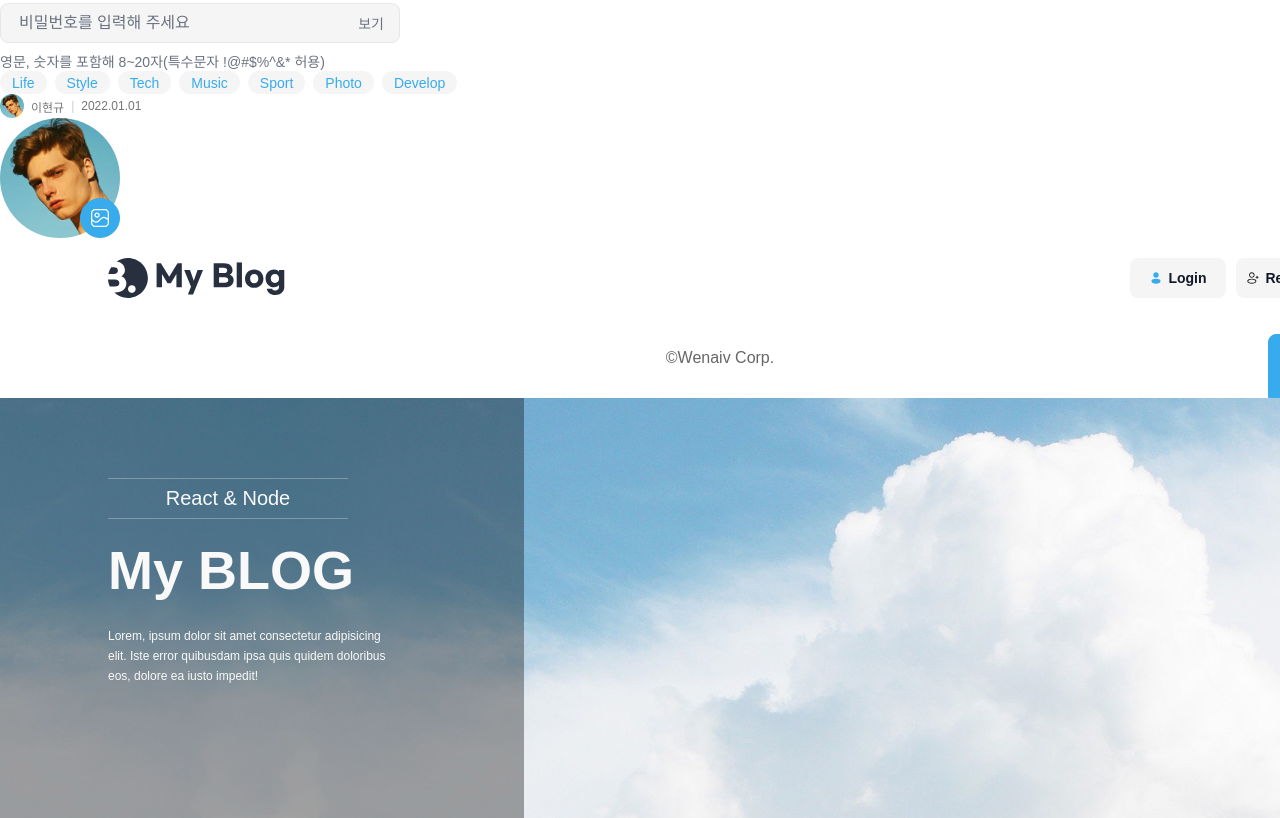
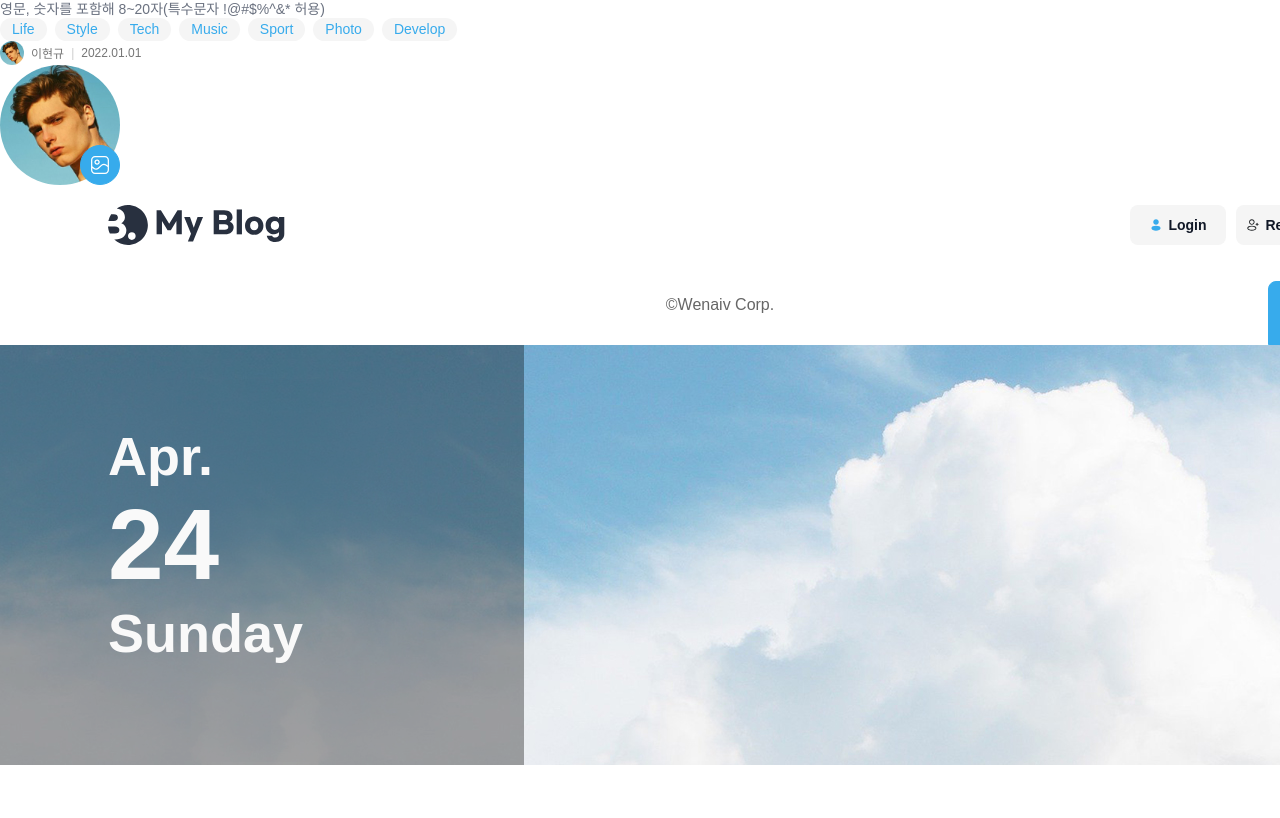
Before and after one commit to lhk0721/wenivBlog, a React (Vite) app in the folder app/: page / in a window 1280 px wide. Shown: the part 561-1379 px from the top of the page. After the commit the page ends 1326 px from the top, so only its background shows below. Built offline with nearby package versions, Linux system fonts and the light colour scheme; a web font is replaced by a local one.

Commit message:
배너 컴포넌트 구현 완료

```diff
--- a/app/src/App.jsx
+++ b/app/src/App.jsx
@@ -140,7 +140,12 @@ function App() {
 
             <Footer/>
 
-            <Banner/>
+            <Banner
+                variant={'post'}
+                postDay={'Apr.'}
+                postMonth={'24'}
+                postWeekday={'Sunday'}
+            />
 
         </BrowserRouter>
     )
--- a/app/src/assets/styles/variables.css
+++ b/app/src/assets/styles/variables.css
@@ -31,7 +31,9 @@
     --font-size-lg: 1.8rem;
     --font-size-lg-plus: 2rem;
     --font-size-xl: 2.4rem;
+    --font-size-xxl: 5rem;
     --font-size-xxxl:5.4rem;
+    --font-size-xxxxl:10rem;
     --line-height-tight: 1.25;
     --line-height-normal: 1.5;
     --line-height-sparse: 2rem;
--- a/app/src/components/Banner/Banner.jsx
+++ b/app/src/components/Banner/Banner.jsx
@@ -1,15 +1,40 @@
 import Styles from './Banner.module.css'
+/*variant type
+1. primary
+2. auth
+3. post
+*/
 
-export default function Banner(){
-    return(<div className={Styles.banner}>
+/*postDate
+Date 객체임
+*/
+
+
+export default function Banner({variant, postDay, postMonth, postWeekday}){
+    const primary = variant === 'primary';
+    const post = variant === 'post'
+
+    return(
+        <div className={Styles.banner}>
+            {primary&&
             <div className={Styles.bannerContent}>
                 <div className={Styles.textBox}>
                     <p className={Styles.divider}>
                     React & Node
                     </p>
-                <h1>My BLOG</h1>
+                    <h2>My BLOG</h2>
                     <p className={Styles.description}>Lorem, ipsum dolor sit amet consectetur adipisicing elit. Iste error quibusdam ipsa quis quidem doloribus eos, dolore ea iusto impedit!</p>
                 </div>
+            </div>}
+            {post &&
+            <div className={Styles.bannerContent}>
+                <div className={Styles.textBox}>
+                    <p className={Styles.postDay}>{postDay}</p>
+                    <p className={Styles.postMonth}>{postMonth}</p>
+                    <p className={Styles.postWeekday}>{postWeekday}</p>
                 </div>
-    </div>)
+            </div>}
+        </div>
+
+    )
 }
--- a/app/src/components/Banner/Banner.module.css
+++ b/app/src/components/Banner/Banner.module.css
@@ -38,7 +38,7 @@
     font-size: var(--font-size-lg-plus);
 }
 
-h1{
+h2{
     margin-top: 0.8rem;
     margin-bottom: 2.5rem;
     font-size: var(--font-size-xxxl);
@@ -50,3 +50,21 @@ h1{
     font-size: var(--font-size-xs);
     line-height: var(--line-height-sparse);
 }
+
+.postDay{
+    margin: 0;
+    font-size: var(--font-size-xxxl);
+    font-weight: var(--font-weight-bold);
+}
+.postMonth{
+    margin: 0;
+    font-size: var(--font-size-xxxxl);
+    font-weight: var(--font-weight-bold);
+}
+
+
+.postWeekday{
+    margin: 0;
+    font-size: var(--font-size-xxxl);
+    font-weight: var(--font-weight-bold);
+}
```
Also changed, not shown: 1 other file (tests, documents, lock files or other folders). Lines whose indentation alone changed are shown as unchanged.
